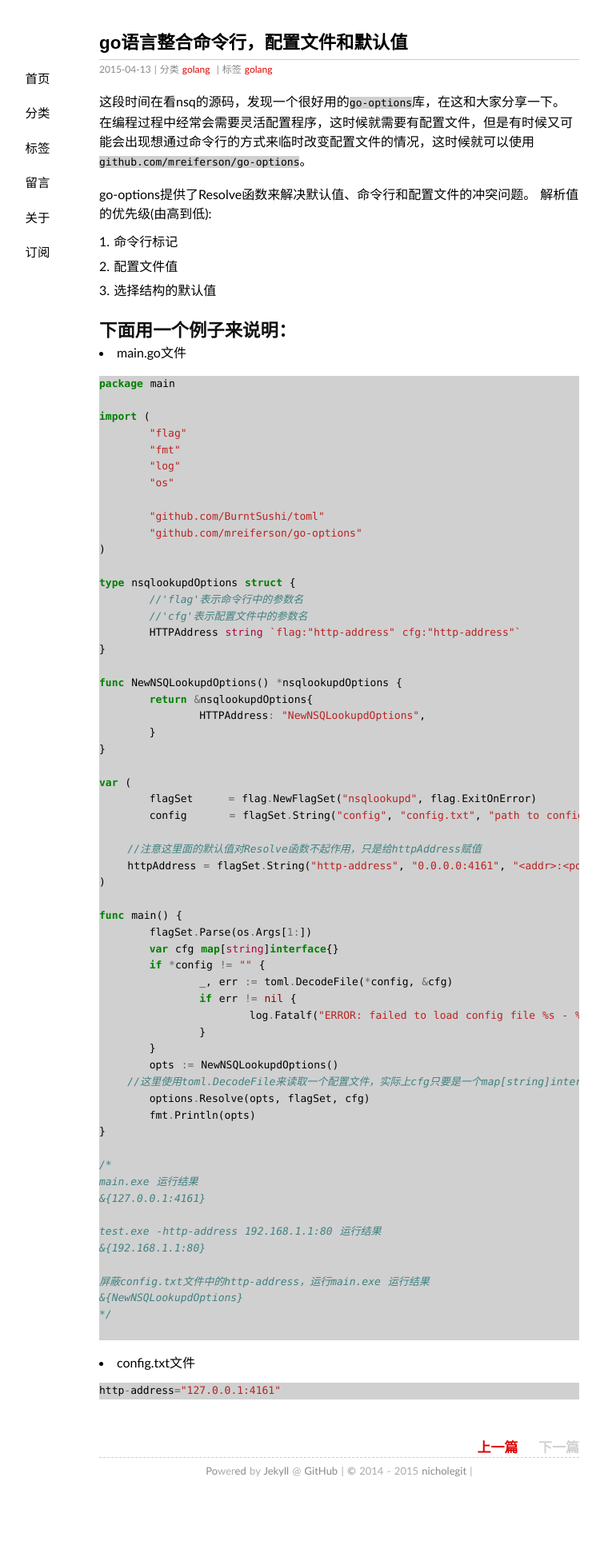
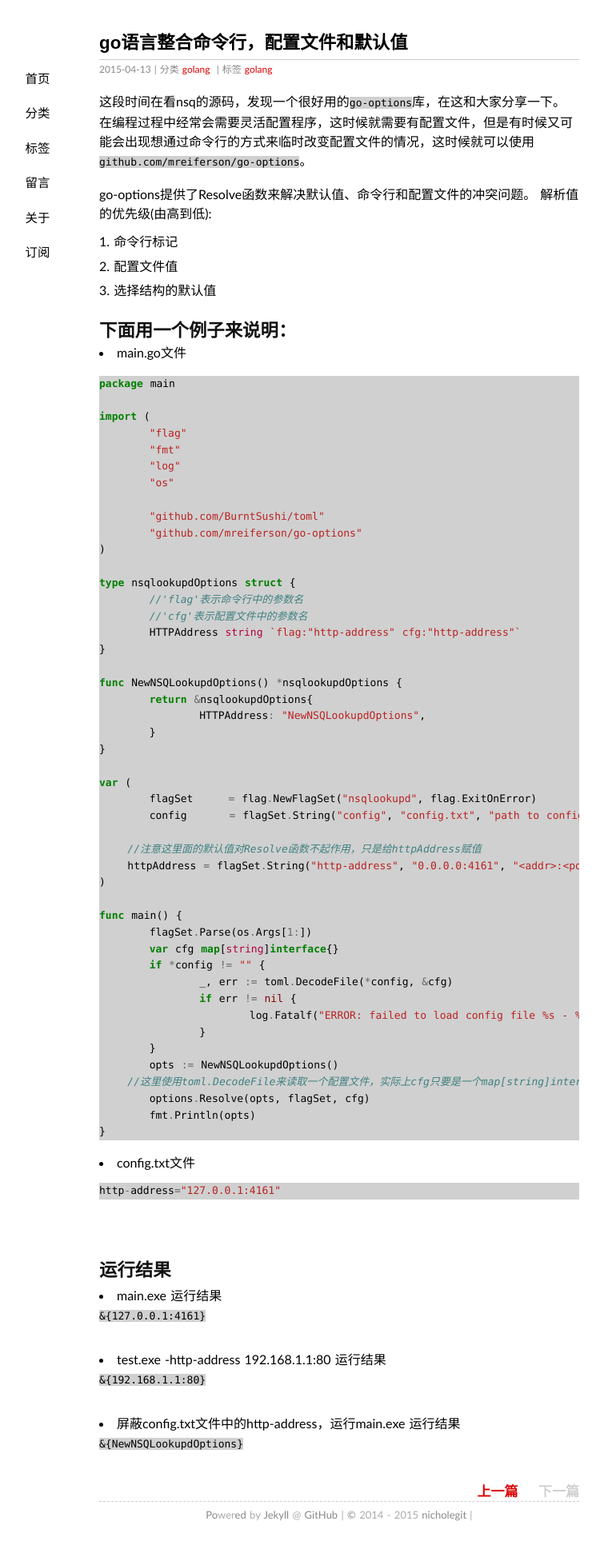
Before and after one commit to NicholeGit/blog, a Jekyll site: the page built from _posts/2015-04-13-go语言整合命令行，配置文件和默认值.markdown, in a window 1280 px wide. Shown: the whole page at 80% size, without its empty margins (216-971 px from the left). Built offline with Jekyll 4.4.1, drawn with Linux system fonts in a browser that asks for light colours; some web fonts are replaced; Markdown is read by kramdown in place of the engine named in the settings; comment, search, counter and statistics services are not loaded; before the commit the page ends 1882 px from its top, so only the background shows below that.

Commit message:
Update 2015-04-13-go语言整合命令行，配置文件和默认值.markdown
整理格式

````diff
--- a/_posts/2015-04-13-go语言整合命令行，配置文件和默认值.markdown
+++ b/_posts/2015-04-13-go语言整合命令行，配置文件和默认值.markdown
@@ -67,20 +67,21 @@ func main() {
 	options.Resolve(opts, flagSet, cfg)
 	fmt.Println(opts)
 }
-
-/*
-main.exe 运行结果
-&{127.0.0.1:4161}
-
-test.exe -http-address 192.168.1.1:80 运行结果
-&{192.168.1.1:80}
-
-屏蔽config.txt文件中的http-address，运行main.exe 运行结果
-&{NewNSQLookupdOptions}
-*/
-
 ```
 - config.txt文件
 ```go
 http-address="127.0.0.1:4161"
 ```
+<br>
+<br>
+## 运行结果
+- main.exe 运行结果<br>
+	`&{127.0.0.1:4161}`
+<br>
+<br>
+- test.exe -http-address 192.168.1.1:80 运行结果<br>
+	`&{192.168.1.1:80}`
+<br>
+<br>
+- 屏蔽config.txt文件中的http-address，运行main.exe 运行结果<br>
+	`&{NewNSQLookupdOptions}`
````
